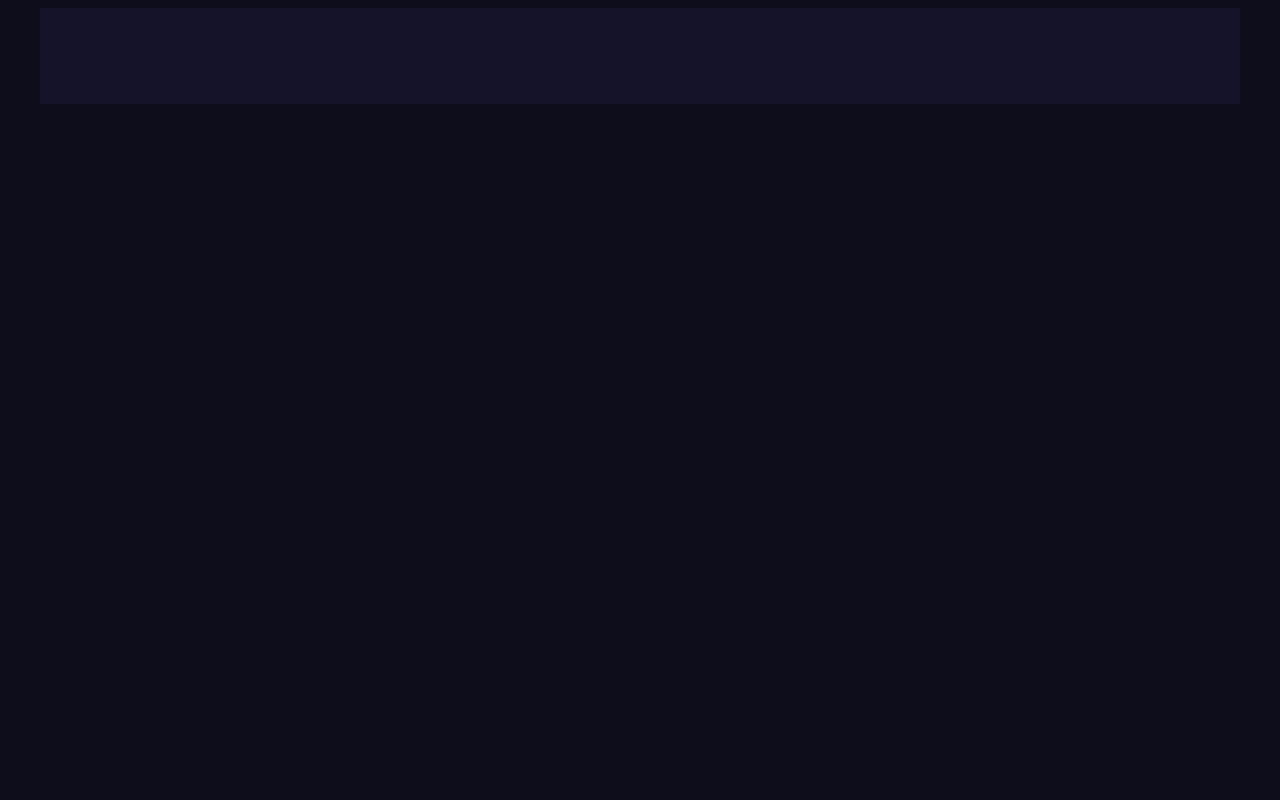
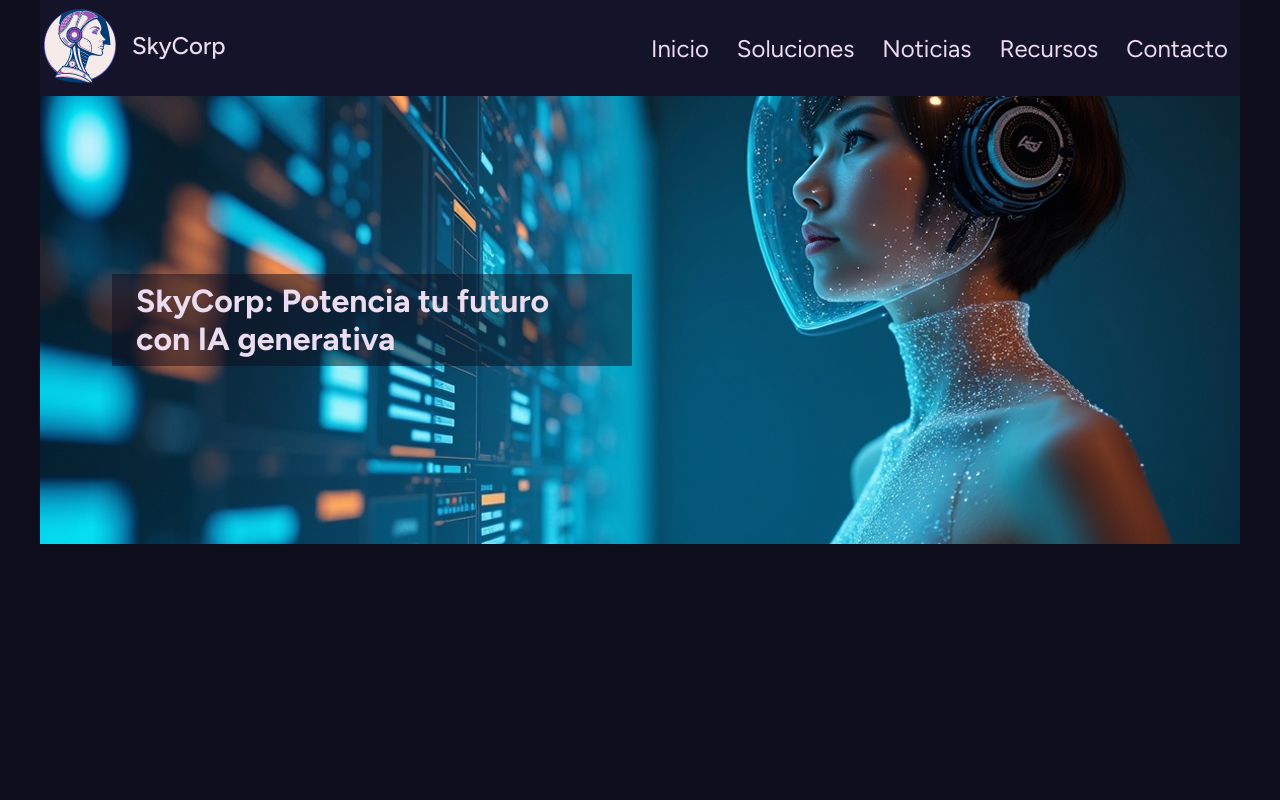
Before and after one commit to exegeses/html-75432, a plain HTML site: page _proyecto/index.html in a window 1280 px wide. Shown: the top 800 px of the page. Drawn offline with Linux system fonts and the light colour scheme.

Commit message:
Proyecto integrador && sección hero-banner

```diff
--- a/_proyecto/css/style.css
+++ b/_proyecto/css/style.css
@@ -1,4 +1,10 @@
 @import url('https://fonts.googleapis.com/css2?family=Figtree:ital,wght@0,300..900;1,300..900&display=swap');
+
+*{
+    margin: 0;
+    padding: 0;
+    box-sizing: border-box;
+}
 
 body{
     background-color: #0D0D1C;
@@ -11,12 +17,41 @@ header{
     height: 96px;
     margin: auto;
     background-color: #14132A;
+
+    display: flex;
+    justify-content: space-between;
+    align-items: center;
 }
+    header nav a{
+        margin: 12px;
+        font-size: 24px;
+        color: #EBDCEF;
+        text-decoration: none;  /* quitar subrayado */
+    }
+
 main{
     width: 1200px;
     min-height: 760px;
     margin: auto;
 }
+
+/* sección hero-banner */
+    #hero{
+        height: 448px;
+        background-image: url(../imgs/hero-banner.jpg);
+        display: flex;
+        align-items: center;
+    }
+
+        #hero h1{
+            width: 520px;
+            padding: 8px 24px;
+            margin-left: 72px;
+            background-color: hsla(240, 37%, 8%, 50%);
+            font-size: 32px;
+        }
+
+
 footer{
     width: 1200px;
     height: 148px;
--- a/_proyecto/index.html
+++ b/_proyecto/index.html
@@ -7,8 +7,26 @@
     <link rel="stylesheet" href="css/style.css">
 </head>
 <body>
-    <header></header>
+    <header>
+        <!-- logo empresa -->
+         <a href="index.html">
+            <img src="imgs/isologo.png" alt="Logo SkyCorp">
+         </a>
+        <!-- barra de navegación -->
+        <nav>
+            <a href="index.html">Inicio</a>
+            <a href="soluciones.html">Soluciones</a>
+            <a href="noticias.html">Noticias</a>
+            <a href="recursos.html">Recursos</a>
+            <a href="contacto.html">Contacto</a>
+        </nav>
+    </header>
     <main>
+
+        <section id="hero">
+            <h1>SkyCorp: Potencia tu futuro
+                con IA generativa</h1>
+        </section>
 
     </main>
     <footer></footer>
--- /dev/null
+++ b/clase6/css/padding.css
@@ -0,0 +1,40 @@
+@import url('https://fonts.googleapis.com/css2?family=Figtree:ital,wght@0,300..900;1,300..900&display=swap');
+
+/* reseteo: selector universal */
+*{
+    margin: 0;
+    padding: 0;
+    box-sizing: border-box;
+}
+
+body{
+    font-family: figtree;
+    font-size: 24px;
+    background-color: hsl(200, 60%, 14%);
+    color:  hsl(200, 60%, 80%);
+}
+main{
+    width: 768px;
+    margin: auto;
+    margin-top: 20px;
+    padding: 40px;
+    background-color: hsl(200, 60%, 7%);
+}
+
+    article{
+        background-color: hsl(30, 70%, 40%);
+        width: 216px;
+        height: 56px;
+    }
+
+    #a1{
+        background-color: hsl(50, 70%, 50%);
+        color:  hsl(200, 60%, 20%);
+        padding: 20px;
+        /* width: calc(216px - 40px);
+        height: calc(56px - 40px); */
+    }
+
+    p{
+        margin-top: 24px;
+    }
```
Also changed, not shown: clase6/padding.html (added, +23 -0 lines), _proyecto/imgs/hero-banner.jpg (added), _proyecto/imgs/isologo.png (added).
